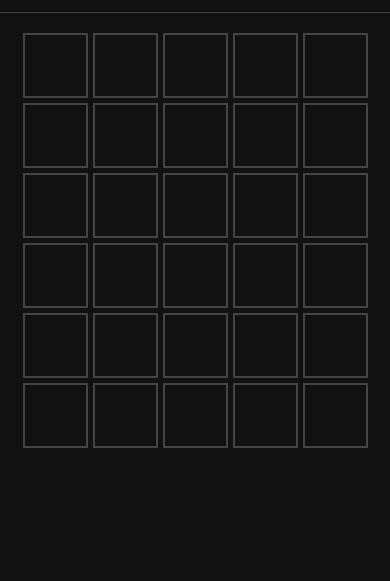
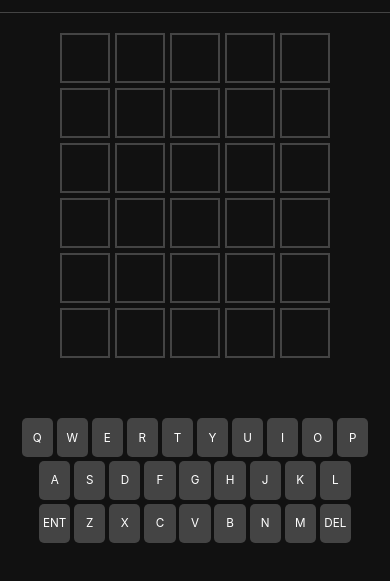
Before and after one commit to carnoldcoding/wordle-clone, a plain HTML site: page index.html in a window 390 px wide. Shown: the part 55-636 px from the top of the page. Drawn offline with Linux system fonts and the light colour scheme.

Commit message:
working prototype, with mobile

```diff
--- a/app.js
+++ b/app.js
@@ -1,8 +1,13 @@
 import { createGrid, handleInput } from "./scripts/grid.js";
+import { createKeyboard, simulateKeyboard } from "./scripts/keyboard.js";
 import { grid } from "./scripts/data.js";
 
 //Create Grid
 createGrid(grid.rows, grid.cols);
 
+//Keyboard
+createKeyboard();
+simulateKeyboard();
+
 //Listen to Grid
 window.addEventListener("keyup", handleInput);
--- a/index.html
+++ b/index.html
@@ -21,6 +21,11 @@
             <div></div>
         </section>
     </article>
+    <article class="keyboard-container">
+        <aside class="keyboard">
+
+        </aside>
+    </article>
 </body>
 <script type="module" src="app.js"></script>
 </html>
--- a/scripts/data.js
+++ b/scripts/data.js
@@ -11,4 +11,4 @@ export const player = {
     won: false
 }
 
-export const word = "bleed";
+export const word = "spoil";
--- /dev/null
+++ b/scripts/keyboard.js
@@ -0,0 +1,38 @@
+export const createKeyboard = () => {
+    const container = document.querySelector('aside');
+    const qwerty = [Array.from('qwertyuiop'),Array.from('asdfghjkl'),['ent', 'z','x','c', 'v', 'b', 'n', 'm', 'del']];
+    let keyboardHTML = '';
+
+    qwerty.forEach(row => {
+        let rowHTML = '<div class="row">';
+        row.forEach(letter => {
+            if(letter != 'ent' && letter != 'del'){
+                rowHTML += `<section data-key=${letter}>${letter}</section>`
+            }else if(letter=='ent'){
+                rowHTML += `<section data-key="enter">${letter}</section>`
+            }else if(letter=='del'){
+                rowHTML += `<section data-key="backspace">${letter}</section>`
+            }
+        });
+        rowHTML += '</div>'
+        keyboardHTML += rowHTML;
+    })
+
+    container.innerHTML = keyboardHTML;
+}
+
+export const simulateKeyboard = () =>{
+    // Function to simulate a keypress
+    function simulateKeyPress(key) {
+        const event = new KeyboardEvent('keyup', { key });
+        window.dispatchEvent(event);
+    }
+    const handleClick = (e) => {
+        simulateKeyPress(e.target.dataset.key);
+    }
+
+    const rows = document.querySelectorAll(".row");
+    rows.forEach(key=>{
+        key.addEventListener('click', handleClick);
+    })
+}
--- a/styles.scss
+++ b/styles.scss
@@ -22,6 +22,46 @@ body{
             }
         }
     }
+    .keyboard-container{
+        margin-top: 50px;
+        margin-bottom: 50px;
+        width: 100%;
+        display: flex;
+        justify-content: center;
+        align-items: center;
+        padding: 10px;
+        .keyboard{
+            display: flex;
+            flex-wrap: wrap;
+            max-width: 500px;
+            justify-content: center;
+            gap: clamp(.1rem, 1vw, .5rem);
+            position: relative;
+            .row{
+                display: flex;
+                gap: clamp(.1rem, 1vw, .5rem);
+
+                section{
+                    height: clamp(35px, 10vw, 50px);
+                    width: clamp(25px, 8vw, 40px);
+                    font-size: clamp(10px, 3vw, 16px);
+                    color: white;
+                    font-family: "inter", sans-serif;
+                    text-transform: uppercase;
+                    background: $grey;
+                    display: flex;
+                    justify-content: center;
+                    align-items: center;
+                    border-radius: 5px;
+                    user-select: none;
+                    &:active{
+                        filter: brightness(80%);
+                    }
+                }
+            }
+
+        }
+    }
     .wordle-container{
         width: 100%;
         display: flex;
@@ -33,8 +73,8 @@ body{
             display: flex;
             gap: 5px;
             div{
-                height: 65px;
-                width: 65px;
+                height: clamp(50px, 10vw, 65px);
+                width: clamp(50px, 10vw, 65px);
                 border: 2px solid $grey;
                 color: white;
                 font-family: "Inter", sans-serif;
```
Also changed, not shown: styles.css, 1 other file.
